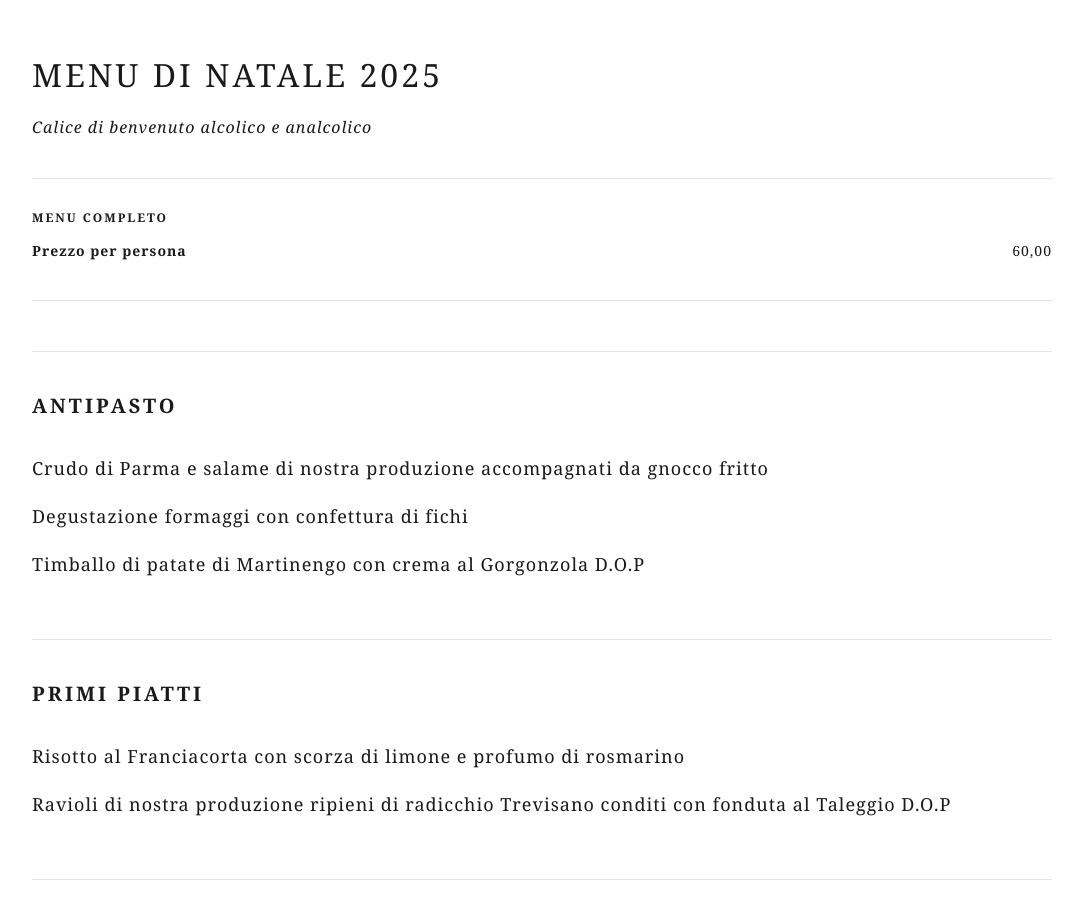
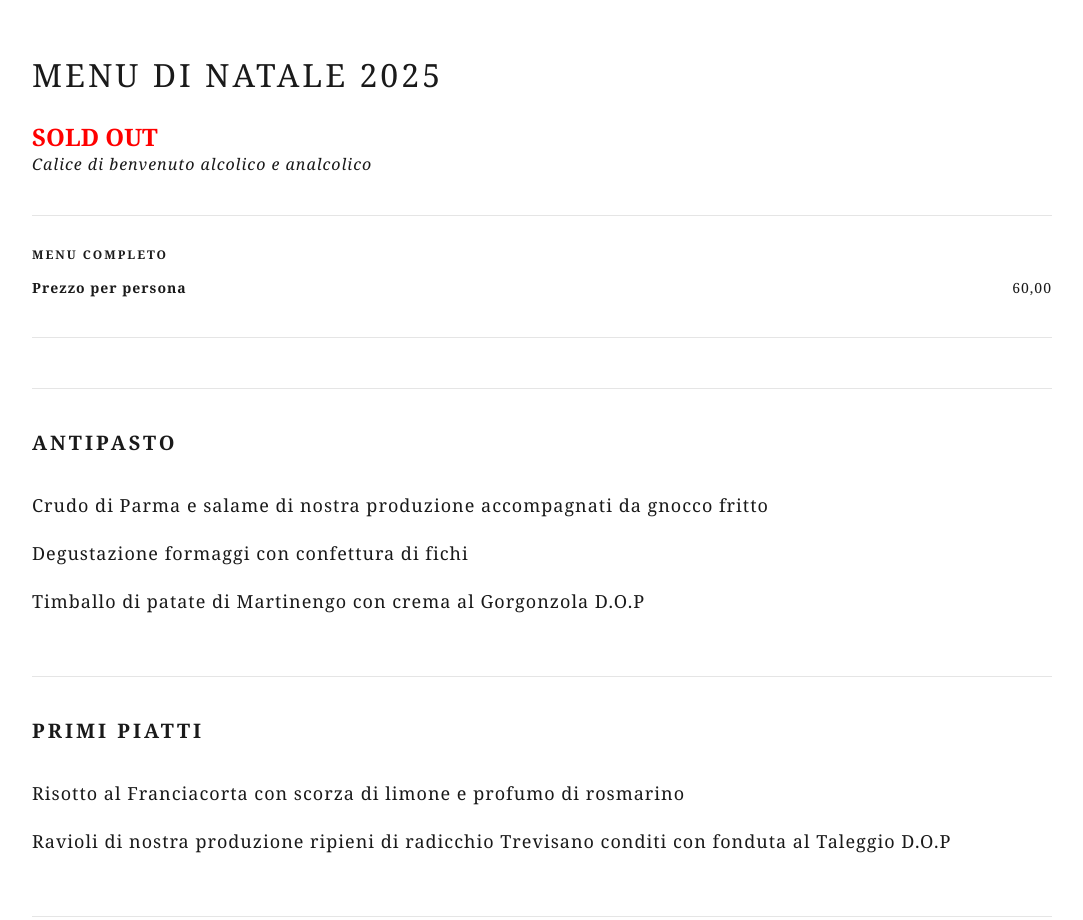
Before and after one commit to andrea09000/Camporosso-sito, a plain HTML site: page index.html in a window 1280 px wide. Shown: the part 1080-2000 px from the top of the page, without its empty margins (98-1181 px from the left). Drawn offline with Linux system fonts and the light colour scheme.

Commit message:
aggiunta sold out al menu di natale

```diff
--- a/index.html
+++ b/index.html
@@ -90,6 +90,7 @@
             <!-- Menu di Natale -->
             <div id="natale" class="menu-category active">
                 <h2 class="menu-category-title">Menu di Natale 2025</h2>
+                <p style="color: red; font-weight: bold; font-size: 1.5rem; margin-top: 1.5rem; margin-bottom: 0;">SOLD OUT</p>
                 <p class="menu-subtitle">Calice di benvenuto alcolico e analcolico</p>
                 <div class="menu-info">
                     <p class="menu-info-text"><strong>MENU COMPLETO</strong></p>
```
